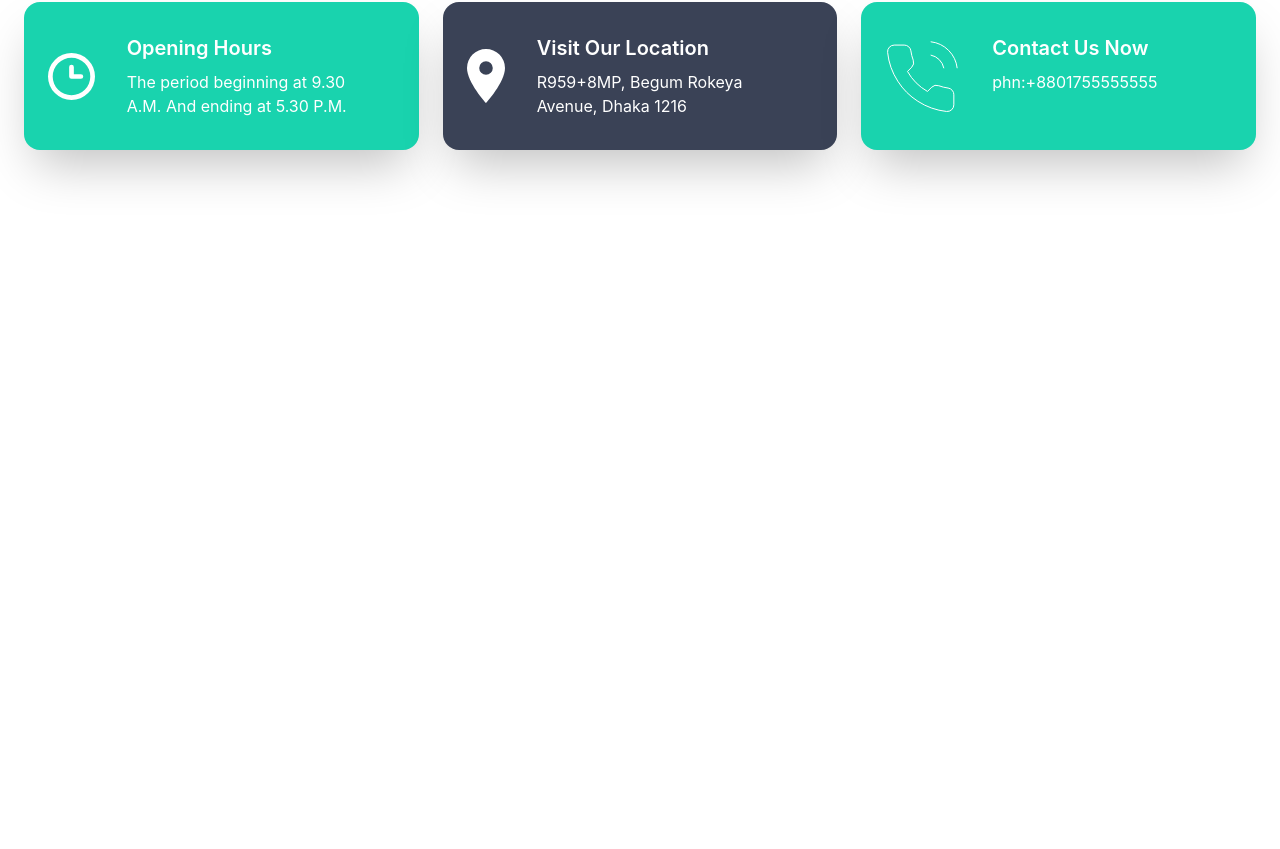
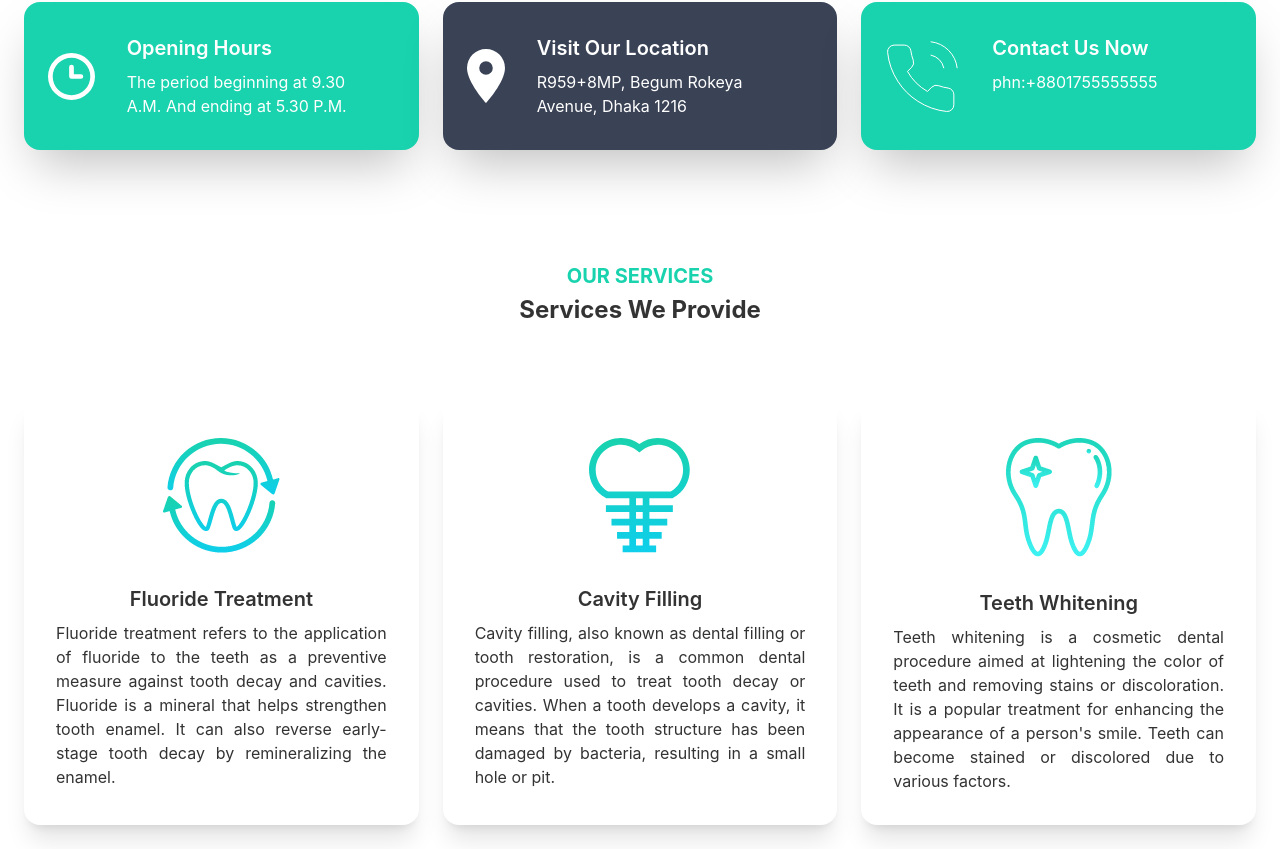
Before and after one commit to MrinmoyBaust98/Healthy_Smile, a React (Create React App) app: page / in a window 1280 px wide. Shown: the part 618-1467 px from the top of the page. Before the commit the page ends 880 px from the top, so only its background shows below. Built offline with nearby package versions, Linux system fonts and the light colour scheme.

Commit message:
Services Section Added

```diff
--- a/src/pages/Home/Home/Home.js
+++ b/src/pages/Home/Home/Home.js
@@ -1,12 +1,14 @@
 import React from "react";
 import Banner from "../Banner/Banner";
 import InfoCards from "../Information/InfoCards";
+import ServiceCards from "../Services/ServiceCards";
 
 const Home = () => {
   return (
     <div className="px-6 ">
       <Banner />
       <InfoCards />
+      <ServiceCards />
     </div>
   );
 };
--- /dev/null
+++ b/src/pages/Home/Services/ServiceCard.js
@@ -0,0 +1,18 @@
+import React from "react";
+
+const ServiceCard = ({ service }) => {
+  const { title, descrip, icon } = service;
+  return (
+    <div className=" my-6 card bg-base-100 shadow-xl">
+      <figure className="px-10 pt-10">
+        <img src={icon} alt="service-pic" className="rounded-xl" />
+      </figure>
+      <div className="card-body items-center text-center">
+        <h2 className="card-title">{title}</h2>
+        <p className="text-justify">{descrip}</p>
+      </div>
+    </div>
+  );
+};
+
+export default ServiceCard;
--- /dev/null
+++ b/src/pages/Home/Services/ServiceCards.js
@@ -0,0 +1,49 @@
+import React from "react";
+import treatmentLogo from "../../../assets/images/fluoride.png";
+import fillingLogo from "../../../assets/images/cavity.png";
+import teethtLogo from "../../../assets/images/whitening.png";
+import ServiceCard from "./ServiceCard";
+
+const ServiceCards = () => {
+  const servicedata = [
+    {
+      id: 1,
+      title: "Fluoride Treatment",
+      descrip:
+        "Fluoride treatment refers to the application of fluoride to the teeth as a preventive measure against tooth decay and cavities. Fluoride is a mineral that helps strengthen tooth enamel. It can also reverse early-stage tooth decay by remineralizing the enamel.",
+      icon: treatmentLogo,
+    },
+    {
+      id: 2,
+      title: "Cavity Filling",
+      descrip:
+        "Cavity filling, also known as dental filling or tooth restoration, is a common dental procedure used to treat tooth decay or cavities. When a tooth develops a cavity, it means that the tooth structure has been damaged by bacteria, resulting in a small hole or pit.",
+      icon: fillingLogo,
+    },
+    {
+      id: 3,
+      title: "Teeth Whitening",
+      descrip:
+        "Teeth whitening is a cosmetic dental procedure aimed at lightening the color of teeth and removing stains or discoloration. It is a popular treatment for enhancing the appearance of a person's smile. Teeth can become stained or discolored due to various factors.",
+      icon: teethtLogo,
+    },
+  ];
+  return (
+    <>
+      <div className="text-center">
+        <p className="text-xl text-secondary font-bold">OUR SERVICES</p>
+        <p className="text-2xl mt-1 font-bold">Services We Provide</p>
+      </div>
+
+      {/* card parts */}
+
+      <div className=" mt-12 grid gap-6 grid-cols-1 lg:grid-cols-3">
+        {servicedata.map((service) => (
+          <ServiceCard service={service} key={service.id}></ServiceCard>
+        ))}
+      </div>
+    </>
+  );
+};
+
+export default ServiceCards;
```
